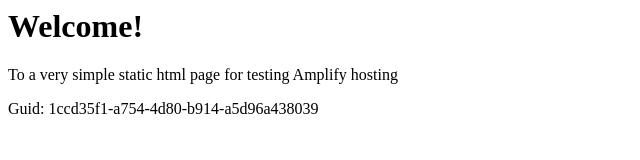
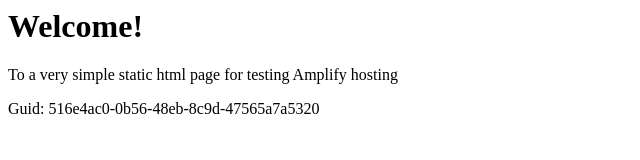
Before and after one commit to aws-aemilia-sin/Github-PR-Commit-Integration-Test-DoNotTouch-GitHubWebhookPushCanaryTest-v1-prod-ap-southeast-1, a website: page src/index.html in a window 1280 px wide. Shown: the full height of the page, 0-640 px from the left. Drawn offline with Linux system fonts and the light colour scheme.

Commit message:
commit from integ tests

```diff
--- a/src/index.html
+++ b/src/index.html
@@ -12,6 +12,6 @@
 <body>
     <h1>Welcome!</h1>
     <p>To a very simple static html page for testing Amplify hosting</p>
-    <p>Guid: 1ccd35f1-a754-4d80-b914-a5d96a438039</p></body>
+    <p>Guid: 516e4ac0-0b56-48eb-8c9d-47565a7a5320</p></body>
 
 </html>
```
